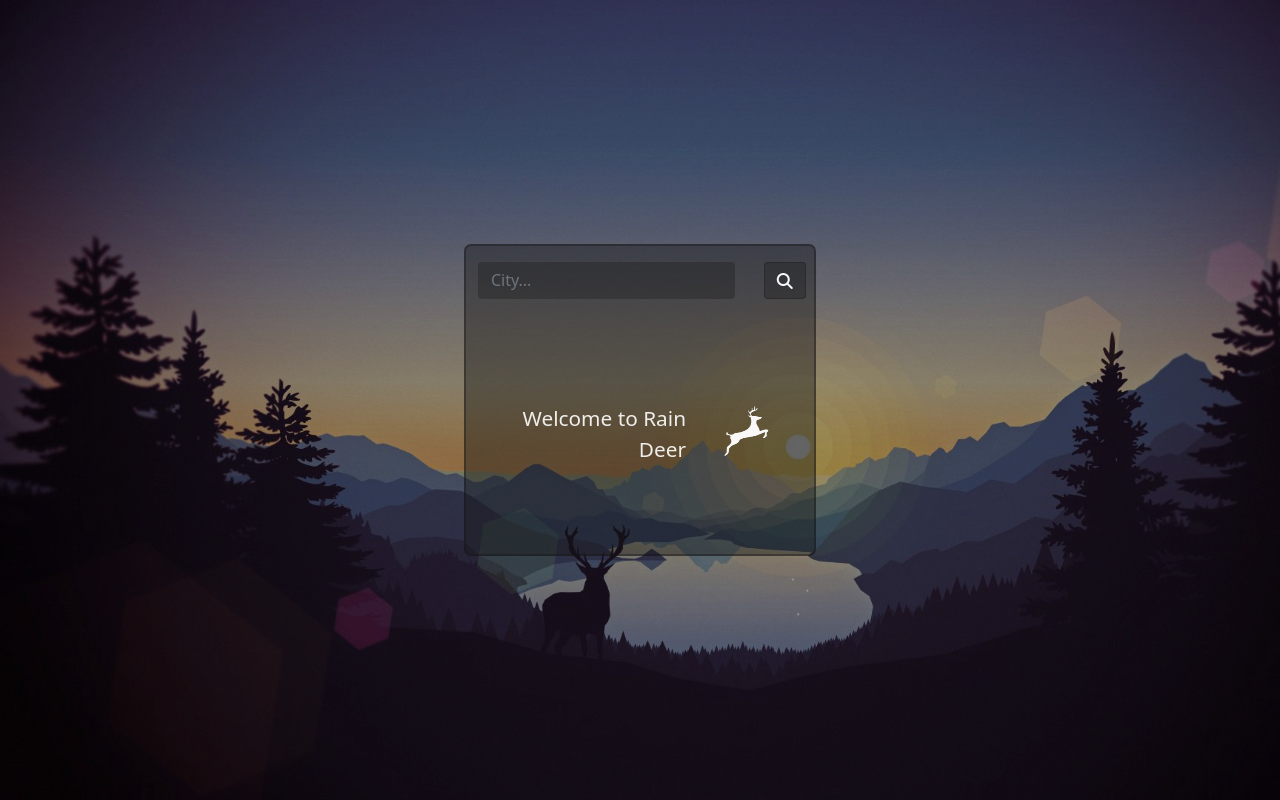
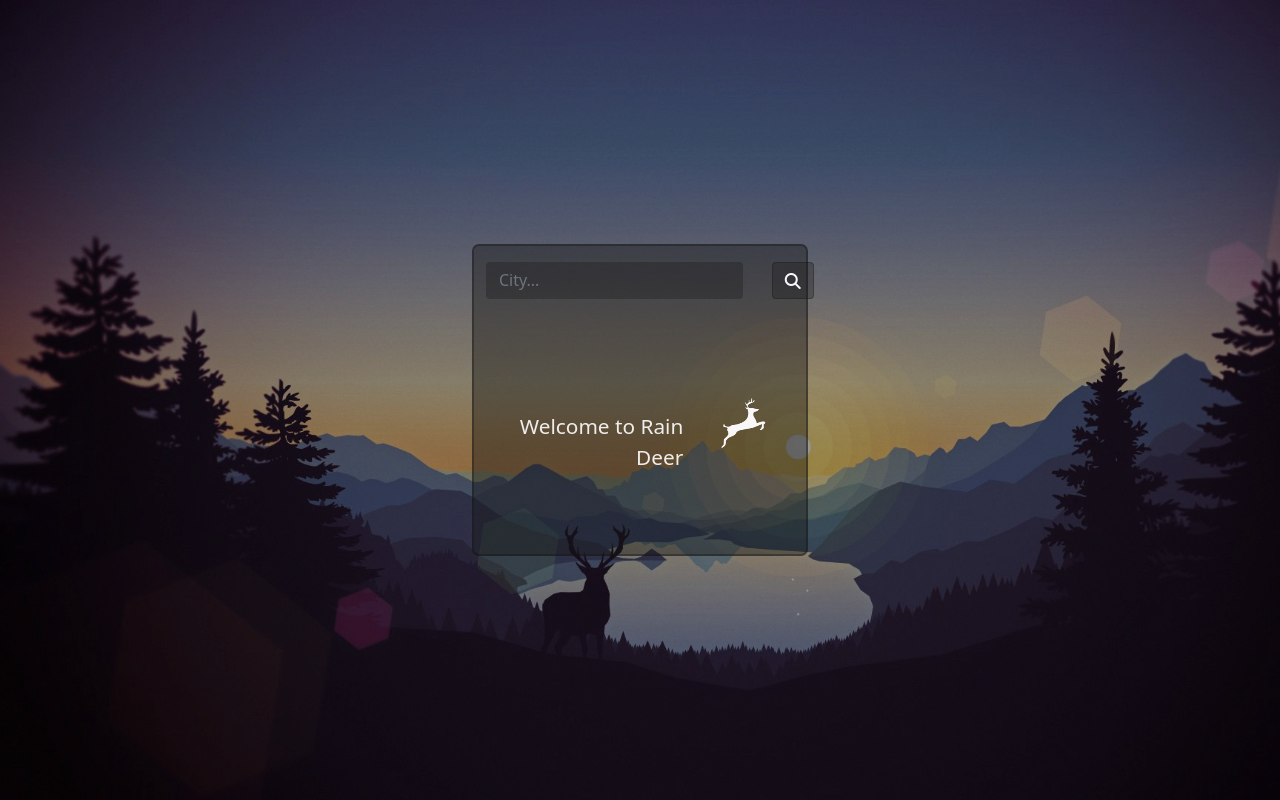
Before and after one commit to Yashraj7890/weather_webapp, a website: page index_1.html in a window 1280 px wide. Drawn offline with nearby package versions, Linux system fonts and the light colour scheme.

Commit message:
third commit

```diff
--- a/public/project_2.css
+++ b/public/project_2.css
@@ -3,6 +3,7 @@ body {
   margin: 0px;
   padding: 0px;
   overflow-x: hidden;
+  overflow-y: hidden;
   width: 100%;
   height: 100%;
 
@@ -12,7 +13,7 @@ body {
 
 .content_box {
   border: 2px solid rgba(22, 22, 22, 0.4);
-  width: 22rem;
+  width: 21rem;
   border-radius: 7px;
   height: 19.5rem;
   background-color: rgba(22, 22, 22, 0.4);
@@ -78,7 +79,7 @@ body {
 
 }
 .app_intro{
-  margin: auto;
+  margin-top: 1rem;
   font-size: 1.3rem;
   text-align: right;
   font-weight: lighter;
```
